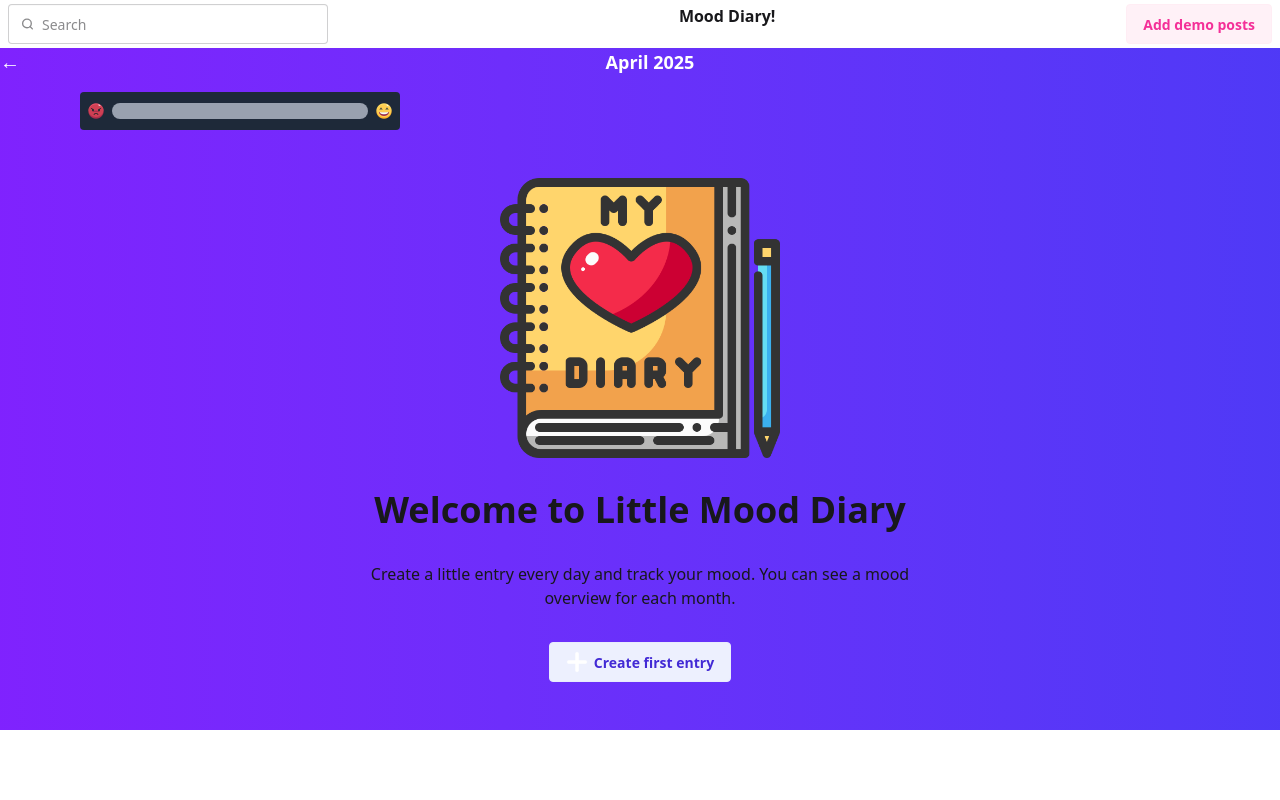
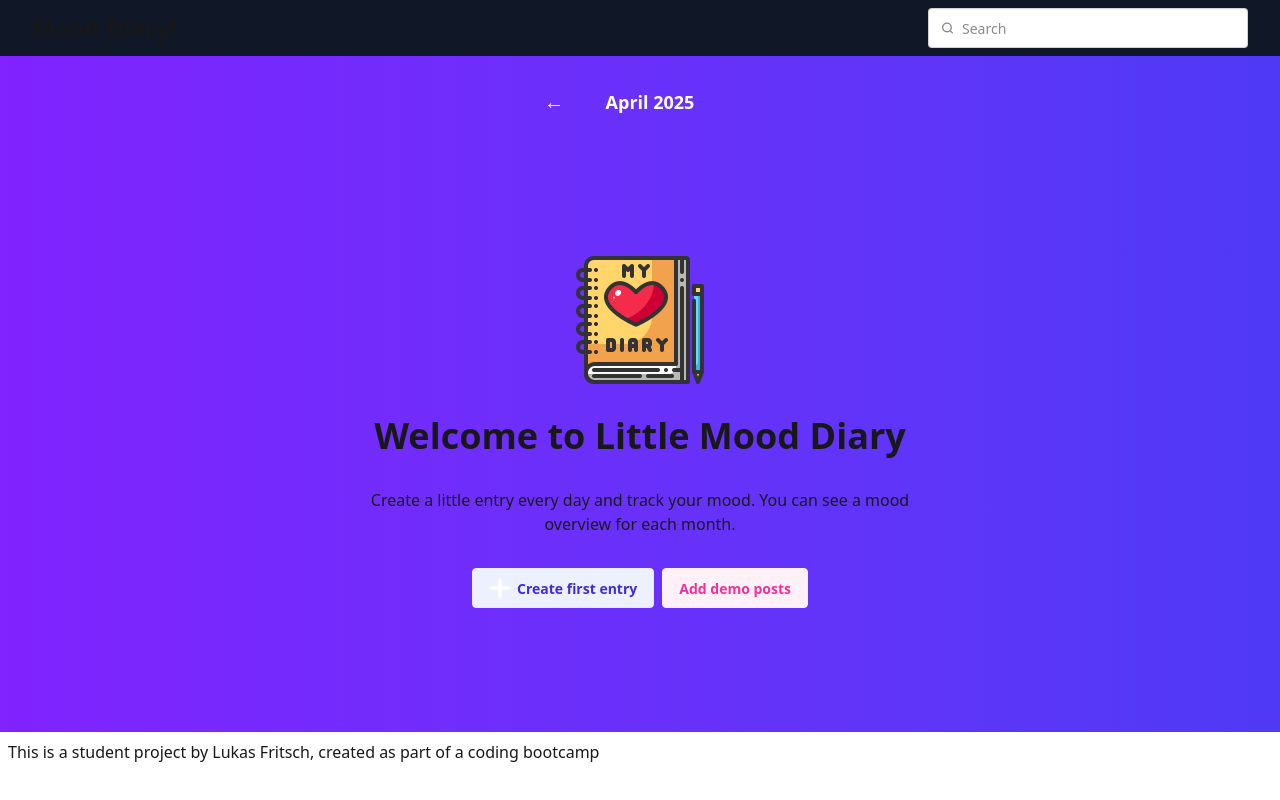
Before and after one commit to LukasF7889/mood-tracker-diary, a React (Vite) app: page / in a window 1280 px wide. Built offline with nearby package versions, Linux system fonts and the light colour scheme.

Commit message:
Polishing Features and Stylings

```diff
--- a/src/App.jsx
+++ b/src/App.jsx
@@ -4,6 +4,7 @@ import Navbar from "./components/Navbar";
 import Header from "./components/Header";
 import Entrylist from "./components/Entrylist";
 import { ToastContainer } from "react-toastify";
+import ModalComponent from "./components/ModalComponent";
 
 function App() {
   const [filter, setFilter] = useState("");
@@ -22,13 +23,20 @@ function App() {
         pauseOnHover
         theme="light"
       />
-      <nav>
-        <Navbar filter={filter} setFilter={setFilter} />
-      </nav>
+
+      <Navbar filter={filter} setFilter={setFilter} />
 
       <main className="bg-gradient-to-r from-violet-600 to-indigo-600">
         <Entrylist filter={filter} />
       </main>
+      <footer>
+        <p className="py-2 px-2">
+          This is a student project by Lukas Fritsch, created as part of a
+          coding bootcamp
+        </p>
+      </footer>
+
+      <ModalComponent />
     </>
   );
 }
--- a/src/components/Analysis.jsx
+++ b/src/components/Analysis.jsx
@@ -6,7 +6,7 @@ import { useEntry } from "../context/EntryContext";
 import { useLocalStorageContext } from "../context/LocalStorageContext";
 import getYearMonth from "../utils/getYearMonth";
 
-const Analysis = ({ currentMonth }) => {
+const Analysis = ({ currentMonth, emptyList }) => {
   // const { returnStorage, data } = useLocalStorage();
   const { data } = useLocalStorageContext();
   const [perc, setPerc] = useState(0);
@@ -45,6 +45,8 @@ const Analysis = ({ currentMonth }) => {
     }
   }, [data, currentMonth]);
 
+  if (emptyList) return;
+
   return (
     <div className="flex flex-col w-[25vw] min-w-[200px] max-w-[400px] h-[2.4rem] text-center">
       <div className="bg-gray-800 rounded-sm h-full flex flex-cols justify-between items-center">
--- a/src/components/Entrylist.jsx
+++ b/src/components/Entrylist.jsx
@@ -1,12 +1,14 @@
 import LoadEntries from "./LoadEntries";
-import add from "../assets/add.png";
 import { useModal } from "../context/ModalContext";
 import ModalComponent from "./ModalComponent";
 import { useEntry } from "../context/EntryContext";
-import { useState } from "react";
-import diarypng from "../assets/diary.png";
+import { useState, useEffect } from "react";
 import MonthSwitcher from "./MonthSwitcher";
 import Analysis from "./Analysis";
+import NoEntryMsg from "./NoEntryMsg";
+import getYearMonth from "../utils/getYearMonth";
+
+import add from "../assets/add.png";
 
 const Entrylist = ({ filter }) => {
   const { openModal } = useModal();
@@ -19,6 +21,7 @@ const Entrylist = ({ filter }) => {
       "0"
     )}`;
   });
+  const [isCurrentMonth, setIsCurrentMonth] = useState(true);
 
   const clickHandler = () => {
     setEntryMode("create");
@@ -26,15 +29,24 @@ const Entrylist = ({ filter }) => {
     openModal();
   };
 
+  useEffect(() => {
+    const now = new Date();
+    const currentYearMonth = `${now.getFullYear()}-${String(
+      now.getMonth() + 1
+    ).padStart(2, "0")}`;
+    const isCurrent = currentYearMonth === currentMonth;
+    setIsCurrentMonth(isCurrent);
+  }, [currentMonth]);
+
   return (
     <>
       <div className="">
+        <div className="flex flex-col justify-center items-center pt-8">
           <MonthSwitcher
             currentMonth={currentMonth}
             setCurrentMonth={setCurrentMonth}
           />
-        <div className="flex flex-cols justify-between flex-wrap gap-4 p-0 px-20 items-end">
-          <Analysis currentMonth={currentMonth} />
+          <Analysis currentMonth={currentMonth} emptyList={emptyList} />
         </div>
         {/* GRID WITH ENTRIES */}
         <div
@@ -42,31 +54,16 @@ const Entrylist = ({ filter }) => {
             emptyList
               ? ""
               : "md:grid-cols-2 lg:grid-cols-3 xl:grid-cols-4 2xl:grid-cols-5"
-          }  p-10 px-20 min-h-[75vh] gap-6`}
+          }  p-10 px-5 md:px-20 min-h-[75vh] gap-6`}
         >
           {emptyList ? (
-            <div className="flex flex-col w-full justify-center items-center gap-8">
-              <img
-                src={diarypng}
-                className="h-auto w-[25%]"
-                alt="diary with an heart on it"
+            <NoEntryMsg
+              clickHandler={clickHandler}
+              emptyList={emptyList}
+              isCurrentMonth={isCurrentMonth}
             />
-              <h1 className="text-4xl font-extrabold">
-                Welcome to Little Mood Diary
-              </h1>
-              <p className="w-[50%] text-center">
-                Create a little entry every day and track your mood. You can see
-                a mood overview for each month.
-              </p>
-              <button
-                className="btn btn-soft btn-primary py-2"
-                onClick={() => clickHandler()}
-              >
-                <img src={add} className="h-full self-center" alt="Plus Icon" />
-                Create first entry
-              </button>
-            </div>
           ) : (
+            isCurrentMonth && (
               <button
                 className="card flex flex-col gap-5 justify-center h-75 p-4 rounded-xl shadow-lg border cursor-pointer border-white/10 backdrop-blur-md bg-white/1 text-white hover:bg-white/20 hover:-translate-1 transition duration-500 ease-in-out"
                 onClick={() => clickHandler()}
@@ -74,6 +71,7 @@ const Entrylist = ({ filter }) => {
                 <img src={add} className="w-15 self-center" alt="Plus Icon" />
                 Create new entry
               </button>
+            )
           )}
 
           <LoadEntries
@@ -84,7 +82,6 @@ const Entrylist = ({ filter }) => {
           />
         </div>
       </div>
-      <ModalComponent />
     </>
   );
 };
--- a/src/components/LoadEntries.jsx
+++ b/src/components/LoadEntries.jsx
@@ -18,21 +18,10 @@ const LoadEntries = ({
   setCurrentMonth,
 }) => {
   const { openModal } = useModal();
-  // const { data } = useLocalStorage();
   const { dispatch, setEntryMode } = useEntry();
-  // const [data, setData] = useState(returnStorage());
   const { data, setData } = useLocalStorageContext();
   const [currData, setCurrData] = useState(data);
-
-  // function to switch month pagination
-  const changeMonth = (direction) => {
-    const [year, month] = currentMonth.split("-").map(Number);
-    const newDate = new Date(year, month - 1 + direction);
-    const newYearMonth = `${newDate.getFullYear()}-${String(
-      newDate.getMonth() + 1
-    ).padStart(2, "0")}`;
-    setCurrentMonth(newYearMonth);
-  };
+  const [filteredEntries, setFilteredEntries] = useState(null);
 
   // Show correct mood
   const showMood = (mood) => {
@@ -74,17 +63,11 @@ const LoadEntries = ({
   };
 
   useEffect(() => {
+    // set all entries
     setCurrData(data);
-    if (data.length < 1) {
-      setEmptyList(true);
-    } else {
-      setEmptyList(false);
-    }
-  }, [data]);
 
-  return (
-    <>
-      {currData
+    //set entries only for selected month
+    const currEntries = data
       .filter((e) => {
         if (filter.trim() === "") {
           //if there is no filtertext, show entries from current month
@@ -98,8 +81,22 @@ const LoadEntries = ({
       })
       .sort((first, second) => {
         return new Date(second.createdAt) - new Date(first.createdAt);
-        })
-        .map((e) => (
+      });
+
+    if (currEntries.length < 1) {
+      setEmptyList(true);
+    } else {
+      setEmptyList(false);
+    }
+
+    setFilteredEntries(currEntries);
+  }, [data, currentMonth]);
+
+  if (!filteredEntries) return "Loading";
+
+  return (
+    <>
+      {filteredEntries.map((e) => (
         <div
           key={e.id}
           className="card overflow-hidden w-full h-75 p-4 rounded-xl shadow-lg border cursor-pointer border-white/20 backdrop-blur-md bg-white/10 text-white hover:bg-white/20 hover:-translate-1 transition duration-500 ease-in-out"
--- a/src/components/ModalComponent.jsx
+++ b/src/components/ModalComponent.jsx
@@ -11,7 +11,7 @@ const ModalComponent = () => {
           {/* if there is a button in form, it will close the modal */}
           <button
             onClick={closeModal}
-            className="btn btn-sm btn-circle btn-ghost absolute right-2 top-2"
+            className="btn btn-sm btn-circle btn-ghost absolute right-2 top-2 z-50"
           >
             ✕
           </button>
--- a/src/components/MonthSwitcher.jsx
+++ b/src/components/MonthSwitcher.jsx
@@ -15,14 +15,14 @@ const MonthSwitcher = ({ currentMonth, setCurrentMonth }) => {
   ).padStart(2, "0")}`;
 
   return (
-    <div className="flex justify-between items-center mb-4 text-white">
+    <div className="flex justify-between items-center  gap-4 mb-4 text-white">
       <button
         onClick={() => changeMonth(-1)}
         className="text-xl cursor-pointer hover:-translate-y-0.5"
       >
         ←
       </button>
-      <span className="text-lg font-bold">
+      <span className="text-lg text-center font-bold min-w-[140px]">
         {new Date(currentMonth + "-01").toLocaleString("default", {
           month: "long",
           year: "numeric",
--- a/src/components/Navbar.jsx
+++ b/src/components/Navbar.jsx
@@ -1,25 +1,14 @@
-import { demoPosts } from "../utils/demoPosts";
-// import useLocalStorage from "../hooks/useLocalStorage";
-import { useLocalStorageContext } from "../context/LocalStorageContext";
 import Searchbar from "./Searchbar";
 
 const Navbar = ({ filter, setFilter }) => {
-  const { data, saveEntry } = useLocalStorageContext();
   return (
     <>
-      <div className="flex flex-cols justify-between px-2 py-1">
+      <div className="sticky top-0 z-50 flex flex-cols px-8 py-2 bg-gray-900 justify-center gap-6 items-center">
+        <p className="font-bold text-xl md:text-2xl flex-1 text-nowrap">
+          Mood Diary!
+        </p>
+
         <Searchbar filter={filter} setFilter={setFilter} />
-        <p className="font-bold">Mood Diary!</p>
-        {data.length < 20 ? (
-          <button
-            className="cursor-pointer btn btn-soft btn-secondary"
-            onClick={() => demoPosts(20, saveEntry)}
-          >
-            Add demo posts
-          </button>
-        ) : (
-          <p></p>
-        )}
       </div>
     </>
   );
--- /dev/null
+++ b/src/components/NoEntryMsg.jsx
@@ -0,0 +1,53 @@
+import { demoPosts } from "../utils/demoPosts";
+import { useLocalStorageContext } from "../context/LocalStorageContext";
+
+import diarypng from "../assets/diary.png";
+import add from "../assets/add.png";
+
+const NoEntryMsg = ({ clickHandler, emptyList, isCurrentMonth }) => {
+  const { data, saveEntry } = useLocalStorageContext();
+  if (emptyList && !isCurrentMonth)
+    return (
+      <div className="flex flex-col w-full justify-center items-center gap-8">
+        <img
+          src={diarypng}
+          className="h-auto w-[10vw] max-w-[500px]"
+          alt="diary with an heart on it"
+        />
+        <h1 className="text-4xl font-extrabold">Diary empty</h1>
+        <p className="w-[50%] text-center">There is no entry for this month</p>
+      </div>
+    );
+
+  return (
+    <div className="flex flex-col w-full justify-center items-center gap-8">
+      <img
+        src={diarypng}
+        className="h-auto w-[10vw] max-w-[500px]"
+        alt="diary with an heart on it"
+      />
+      <h1 className="text-4xl font-extrabold">Welcome to Little Mood Diary</h1>
+      <p className="w-[50%] text-center">
+        Create a little entry every day and track your mood. You can see a mood
+        overview for each month.
+      </p>
+      <div className="flex gap-2 flex-wrap">
+        <button
+          className="btn btn-soft btn-primary py-2"
+          onClick={() => clickHandler()}
+        >
+          <img src={add} className="h-full self-center" alt="Plus Icon" />
+          Create first entry
+        </button>
+        <button
+          className="cursor-pointer btn btn-soft btn-secondary"
+          onClick={() => demoPosts(20, saveEntry)}
+        >
+          Add demo posts
+        </button>
+      </div>
+    </div>
+  );
+};
+
+export default NoEntryMsg;
--- a/src/context/LocalStorageContext.jsx
+++ b/src/context/LocalStorageContext.jsx
@@ -39,7 +39,7 @@ export const LocalStorageProvider = ({ children }) => {
     localStorage.setItem("entries", JSON.stringify(newData));
     setData(newData);
     console.log(newData);
-    toast("Entry saved");
+    toast("Entry saved", { toastId: "success" });
   };
 
   const deleteEntry = (entry) => {
```
Lines whose indentation alone changed are shown as unchanged.
